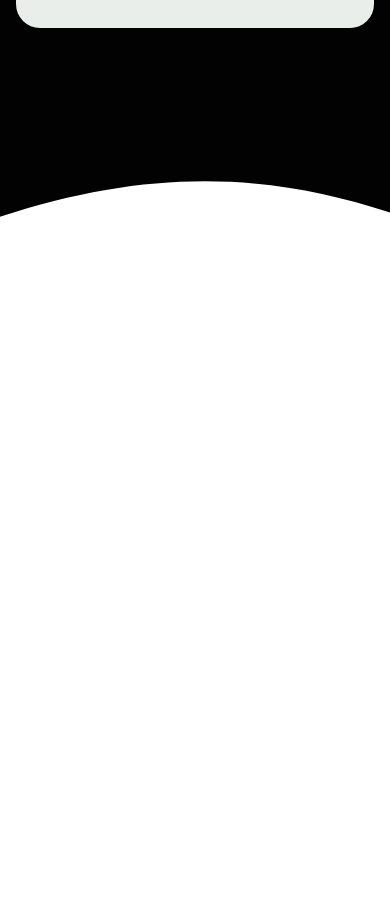
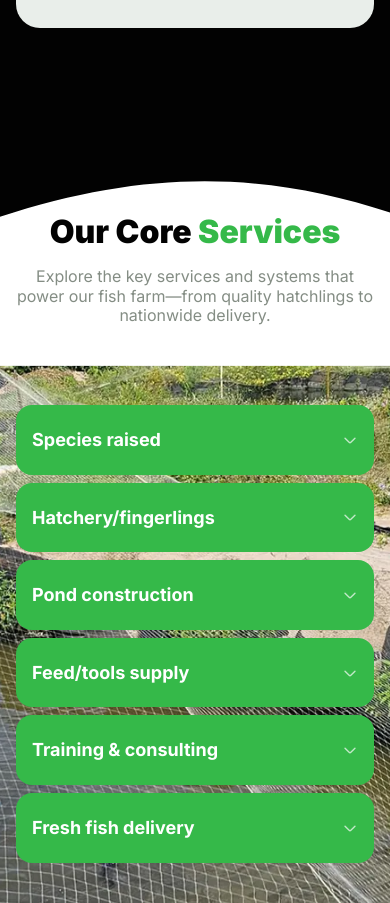
Before and after one commit to ParryOgbemudia/pizibue, a React (Vite) app: page / in a window 390 px wide. Shown: the part 3680-4583 px from the top of the page. Before the commit the page ends 3993 px from the top, so only its background shows below. Built offline with nearby package versions, Linux system fonts and the light colour scheme.

Commit message:
accordion mobile

```diff
--- /dev/null
+++ b/src/components/AccordionList.tsx
@@ -0,0 +1,82 @@
+import { useState } from "react";
+import ArrowDown from "@/assets/icons/ArrowDown.svg";
+import ArrowUp from "@/assets/icons/ArrowUp.svg";
+
+const accordionItems = [
+  {
+    title: "Species raised",
+    content:
+      "We specialize in raising the most in-demand and resilient fish species including Catfish, Tilapia, and other freshwater varieties. Each species is carefully selected for high survival rates, rapid growth, and strong market appeal—whether for home consumption, commercial resale, or export. Our fish are nurtured in clean, optimized environments to ensure quality you can count on, harvest after harvest.",
+  },
+  {
+    title: "Hatchery/fingerlings",
+    content:
+      "We specialize in raising the most in-demand and resilient fish species including Catfish, Tilapia, and other freshwater varieties. Each species is carefully selected for high survival rates, rapid growth, and strong market appeal—whether for home consumption, commercial resale, or export. Our fish are nurtured in clean, optimized environments to ensure quality you can count on, harvest after harvest.",
+  },
+  {
+    title: "Pond construction",
+    content:
+      "We specialize in raising the most in-demand and resilient fish species including Catfish, Tilapia, and other freshwater varieties. Each species is carefully selected for high survival rates, rapid growth, and strong market appeal—whether for home consumption, commercial resale, or export. Our fish are nurtured in clean, optimized environments to ensure quality you can count on, harvest after harvest.",
+  },
+  {
+    title: "Feed/tools supply",
+    content:
+      "We specialize in raising the most in-demand and resilient fish species including Catfish, Tilapia, and other freshwater varieties. Each species is carefully selected for high survival rates, rapid growth, and strong market appeal—whether for home consumption, commercial resale, or export. Our fish are nurtured in clean, optimized environments to ensure quality you can count on, harvest after harvest.",
+  },
+  {
+    title: "Training & consulting",
+    content:
+      "We specialize in raising the most in-demand and resilient fish species including Catfish, Tilapia, and other freshwater varieties. Each species is carefully selected for high survival rates, rapid growth, and strong market appeal—whether for home consumption, commercial resale, or export. Our fish are nurtured in clean, optimized environments to ensure quality you can count on, harvest after harvest.",
+  },
+  {
+    title: "Fresh fish delivery",
+    content:
+      "We specialize in raising the most in-demand and resilient fish species including Catfish, Tilapia, and other freshwater varieties. Each species is carefully selected for high survival rates, rapid growth, and strong market appeal—whether for home consumption, commercial resale, or export. Our fish are nurtured in clean, optimized environments to ensure quality you can count on, harvest after harvest.",
+  },
+];
+
+export default function AccordionList() {
+  const [activeIndex, setActiveIndex] = useState<number | null>(null);
+
+  function toggleItem(index: number) {
+    setActiveIndex((prev) => (prev === index ? null : index));
+  }
+
+  return (
+    <>
+      {accordionItems.map((item, index) => {
+        const isOpen = activeIndex === index;
+
+        return (
+          <div key={index} className="bg-primary rounded-2xl px-4 py-6">
+            <div className="flex flex-col gap-3">
+              <div
+                className="flex cursor-pointer items-center justify-between"
+                onClick={() => toggleItem(index)}
+              >
+                <h3 className="text-[18px] font-bold text-[#FFFFFF]">
+                  {item.title}
+                </h3>
+                <img
+                  src={isOpen ? ArrowUp : ArrowDown}
+                  alt="Toggle Arrow"
+                  className={`size-4 transition-transform duration-300 ${
+                    isOpen ? "rotate-360" : "rotate-0"
+                  }`}
+                />
+              </div>
+
+              {isOpen && (
+                <div className="rounded-2xl bg-[#16B02D] p-4">
+                  <p className="text-[14px] font-normal text-[#C0E9C7]">
+                    {item.content}
+                  </p>
+                </div>
+              )}
+            </div>
+          </div>
+        );
+      })}
+    </>
+  );
+}
--- a/src/components/sections/About.tsx
+++ b/src/components/sections/About.tsx
@@ -62,14 +62,6 @@ export default function About() {
           </div>
         </div>
       </div>
-      {/* Svg bottom curve */}
-      <div className="w-full">
-        <div className="mx-auto h-full w-full max-w-[1440px] bg-white">
-          <div className="aspect-[1440/697] bg-[url(/img/bottomshape.svg)] bg-cover bg-center bg-no-repeat">
-            <div className="px-[80px]"></div>
-          </div>
-        </div>
-      </div>
     </section>
   );
 }
--- a/src/components/sections/Services.tsx
+++ b/src/components/sections/Services.tsx
@@ -0,0 +1,30 @@
+import AccordionList from "../AccordionList";
+
+export default function Services() {
+  return (
+    <section className="relative w-full">
+      {/* Svg bottom curve */}
+
+      <div className="mx-auto w-full max-w-[1440px] bg-white">
+        <div className="aspect-[1440/697] bg-[url(/img/bottomshape.svg)] bg-cover bg-center bg-no-repeat"></div>
+        <div className="">
+          <div className="mt-[-100px] mb-10 flex w-full flex-col items-center justify-center gap-4 px-4 font-black">
+            <h3 className="text-[32px] text-[#020202]">
+              Our Core
+              <span className="text-primary"> Services</span>
+            </h3>
+            <p className="text-center font-normal text-[#848D84]">
+              Explore the key services and systems that power our fish farm—from
+              quality hatchlings to nationwide delivery.
+            </p>
+          </div>
+          <div className="aspect-[1440/657] bg-[url(/img/services.webp)] bg-cover bg-top px-4 py-10">
+            <div className="flex flex-col gap-2">
+              <AccordionList />
+            </div>
+          </div>
+        </div>
+      </div>
+    </section>
+  );
+}
--- a/src/pages/Home.tsx
+++ b/src/pages/Home.tsx
@@ -2,6 +2,7 @@ import Navbar from "../components/layout/Navbar";
 import About from "../components/sections/About";
 import Hero from "../components/sections/Hero";
 import Products from "../components/sections/Products";
+import Services from "../components/sections/Services";
 
 export default function Home() {
   return (
@@ -10,6 +11,7 @@ export default function Home() {
       <Hero />
       <Products />
       <About />
+      <Services />
     </div>
   );
 }
```
Also changed, not shown: src/assets/icons/ArrowDown.svg (added), src/assets/icons/ArrowUp.svg (added).
